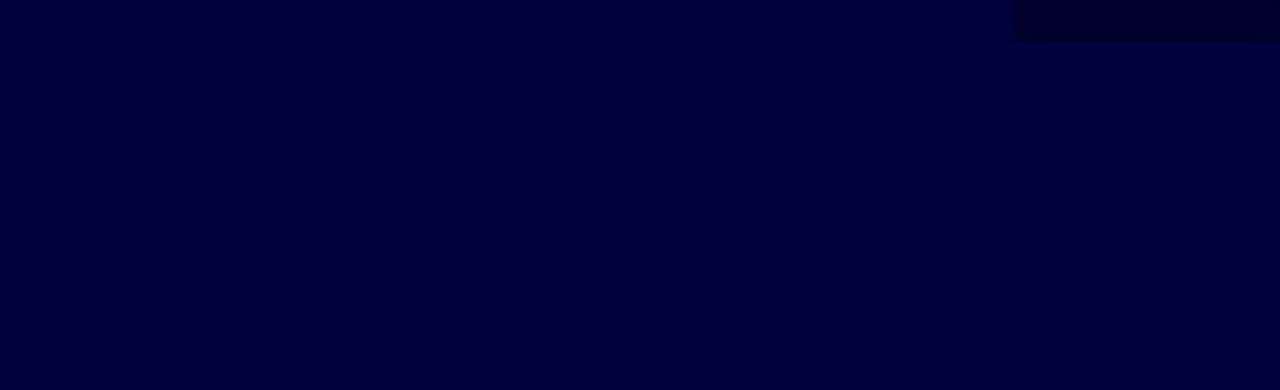
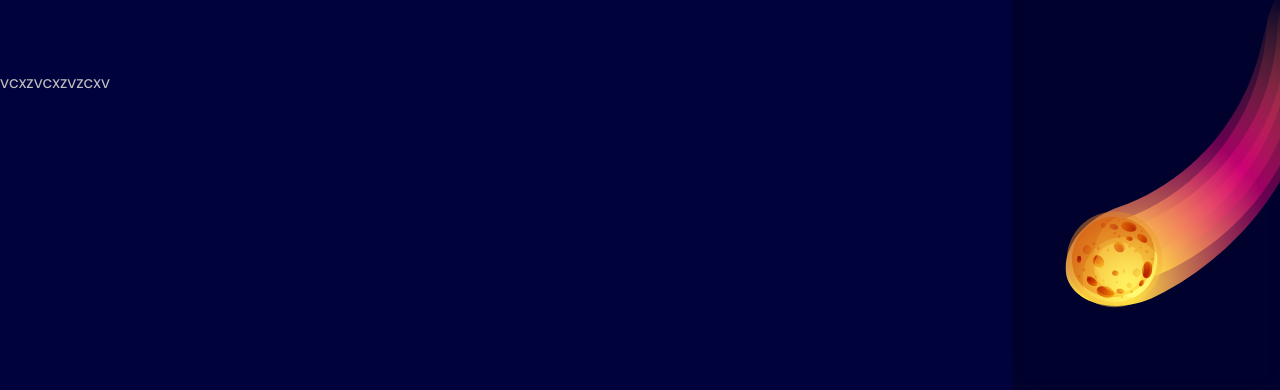
Before and after one commit to curseb100d/LandingPage3, a plain HTML site: page index.html in a window 1280 px wide. Shown: the part 410-800 px from the top of the page. Drawn offline with nearby package versions, Linux system fonts and the light colour scheme.

Commit message:
Version 1.1.0

```diff
--- a/css/styles.css
+++ b/css/styles.css
@@ -186,7 +186,7 @@ img {
     right: 0;
     background-color: hsla(238, 100%, 6%, .5);
     backdrop-filter: blur(16px);
-    -webkit-backdrop-filter: blur(16px);vcxzvcxzv
+    -webkit-backdrop-filter: blur(16px);
     /* width: 80%; */
     height: 100%;
     padding: 8rem 3.5rem 3.5rem;
--- a/index.html
+++ b/index.html
@@ -85,7 +85,7 @@
 
     <!-- Footer -->
     <footer class="footer">
-
+vcxzvcxzvzcxv
     </footer>
 
     <!-- Scroll Up -->
```
